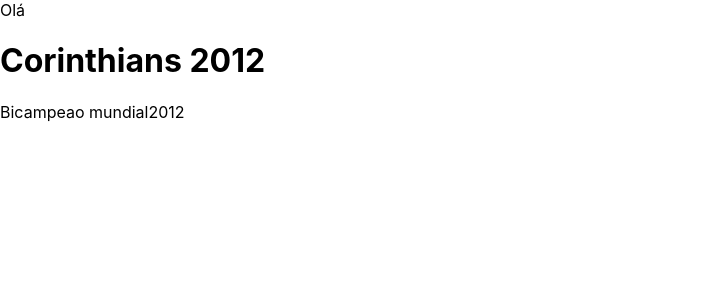
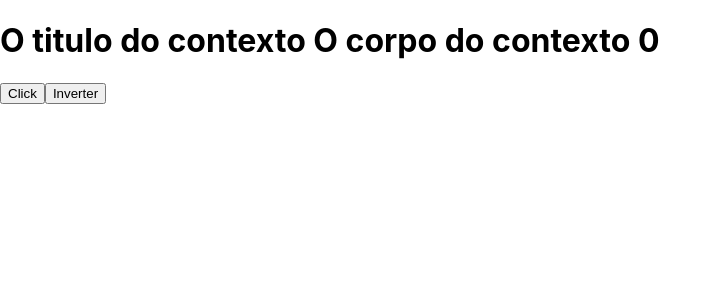
Before and after one commit to guimoreirap/project-3-hooksReact, a React (Create React App) app: page / in a window 1280 px wide. Shown: the top 300 px of the page, without its empty margins (0-722 px from the left). Built offline with nearby package versions, Linux system fonts and the light colour scheme.

Commit message:
useReducer

```diff
--- a/src/App.js
+++ b/src/App.js
@@ -1,13 +1,49 @@
+import { useReducer } from 'react';
 import './App.css';
-import { Div } from './components/Div';
-import { AppContext } from './contexts/AppContext';
+
+const globalState = {
+  title: 'O titulo do contexto',
+  body: 'O corpo do contexto',
+  counter: 0,
+};
+
+const reducer = (state, action) => {
+  switch (action.type) {
+    case 'muda': {
+      console.log('Chamou muda com', action.payload);
+      return { ...state, title: action.payload };
+    }
+    case 'inverter': {
+      console.log('Chamou inverter');
+      const { title } = state;
+      return { ...state, title: title.split('').reverse().join('') };
+    }
+  }
+
+  return { ...state };
+};
 
 function App() {
+  const [state, dispatch] = useReducer(reducer, globalState);
+  const { title, body, counter } = state;
+
   return (
-    <AppContext>
-      Olá
-      <Div />
-    </AppContext>
+    <div>
+      <h1>
+        {title} {body} {counter}
+      </h1>
+      <button
+        onClick={() =>
+          dispatch({
+            type: 'muda',
+            payload: new Date().toLocaleString('pt-BR'),
+          })
+        }
+      >
+        Click
+      </button>
+      <button onClick={() => dispatch({ type: 'inverter' })}>Inverter</button>
+    </div>
   );
 }
 
--- a/src/components/Div/index.jsx
+++ /dev/null
@@ -1,12 +0,0 @@
-import { H1 } from '../H1';
-import { P } from '../P';
-
-// eslint-disable-next-line
-export const Div = ({ children }) => {
-  return (
-    <>
-      <H1 />
-      <P />
-    </>
-  );
-};
--- a/src/components/H1/index.jsx
+++ /dev/null
@@ -1,16 +0,0 @@
-import { useContext } from 'react';
-import { GlobalContext } from '../../contexts/AppContext';
-
-// eslint-disable-next-line
-export const H1 = () => {
-  const theContext = useContext(GlobalContext);
-  const {
-    contextState: { title, counter },
-  } = theContext;
-  return (
-    <h1>
-      {' '}
-      {title} {counter}{' '}
-    </h1>
-  );
-};
--- a/src/components/P/index.jsx
+++ /dev/null
@@ -1,16 +0,0 @@
-import { useContext } from 'react';
-import { GlobalContext } from '../../contexts/AppContext';
-
-export const P = () => {
-  const theContext = useContext(GlobalContext);
-  const {
-    contextState: { body, counter },
-    setState,
-  } = theContext;
-  return (
-    <p onClick={() => setState((s) => ({ ...s, counter: s.counter + 1 }))}>
-      {body}
-      {counter}
-    </p>
-  );
-};
--- a/src/contexts/AppContext/data.js
+++ /dev/null
@@ -1,5 +0,0 @@
-export const globalState = {
-  title: 'Corinthians',
-  body: 'Bicampeao mundial',
-  counter: 2012,
-};
--- a/src/contexts/AppContext/index.jsx
+++ /dev/null
@@ -1,11 +0,0 @@
-import { createContext, useState } from 'react';
-import { globalState } from './data';
-
-export const GlobalContext = createContext();
-
-//eslint-disable-next-line
-export const AppContext = ({ children }) => {
-  const [contextState, setState] = useState(globalState);
-
-  return <GlobalContext.Provider value={{ contextState, setState }}>{children}</GlobalContext.Provider>;
-};
```
